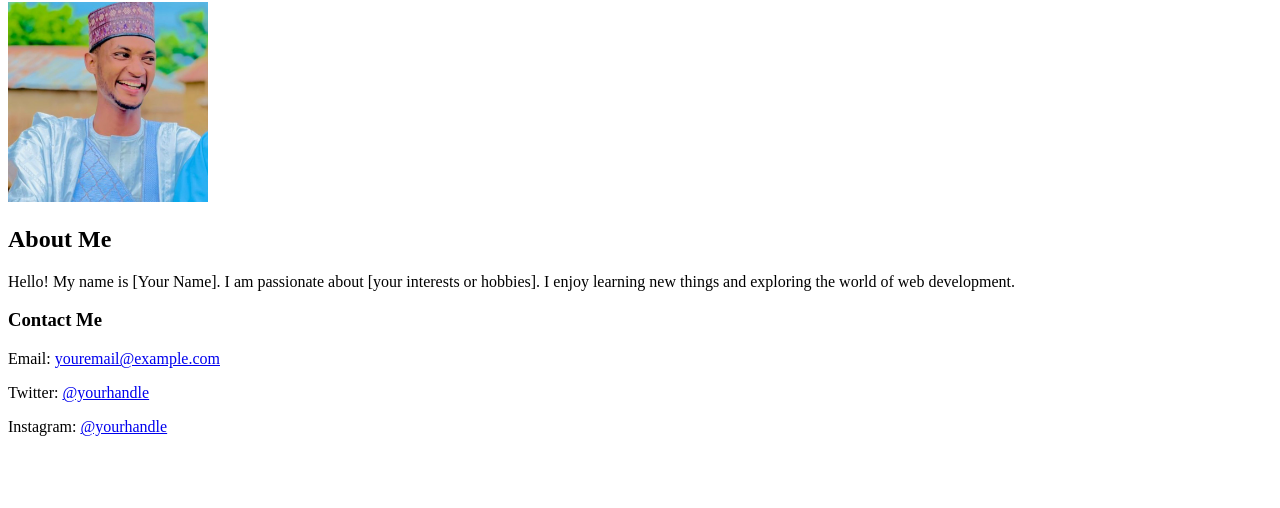
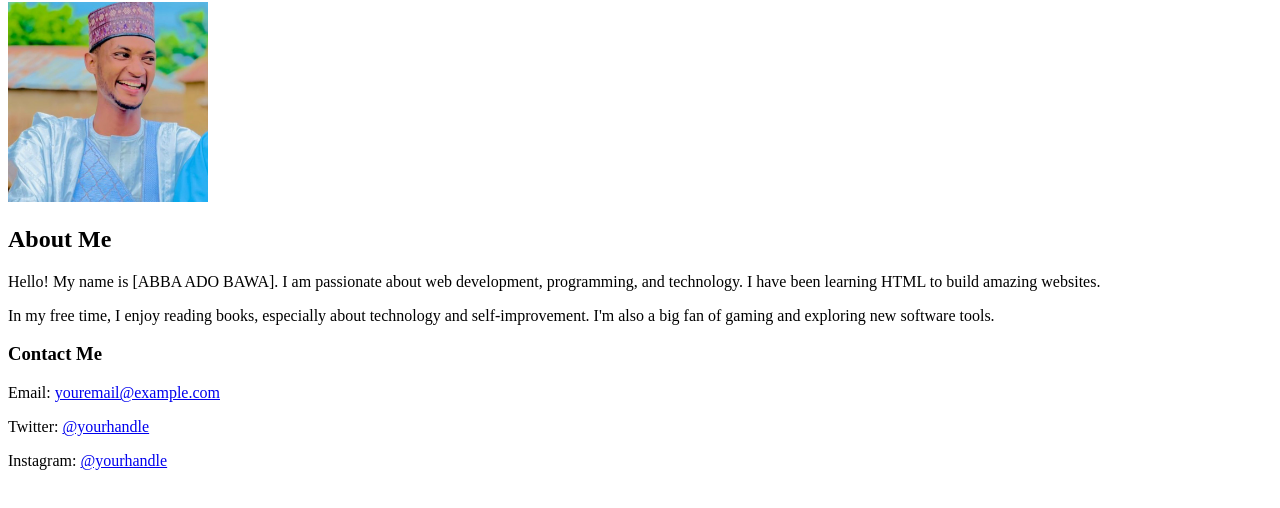
Before and after one commit to shadowzee123/My-profile-website, a plain HTML site: page index.html in a window 1280 px wide. Shown: the part 78-586 px from the top of the page. Drawn offline with Linux system fonts and the light colour scheme.

Commit message:
Update index.html

```diff
--- a/index.html
+++ b/index.html
@@ -14,7 +14,9 @@
 
     <section>
         <h2>About Me</h2>
-        <p>Hello! My name is [Your Name]. I am passionate about [your interests or hobbies]. I enjoy learning new things and exploring the world of web development.</p>
+        <p>Hello! My name is [ABBA ADO BAWA]. I am passionate about web development, programming, and technology. I have been learning HTML to build amazing websites.</p>
+
+        <p>In my free time, I enjoy reading books, especially about technology and self-improvement. I'm also a big fan of gaming and exploring new software tools.</p>
     </section>
 
     <!-- Footer with Contact Info -->
```
